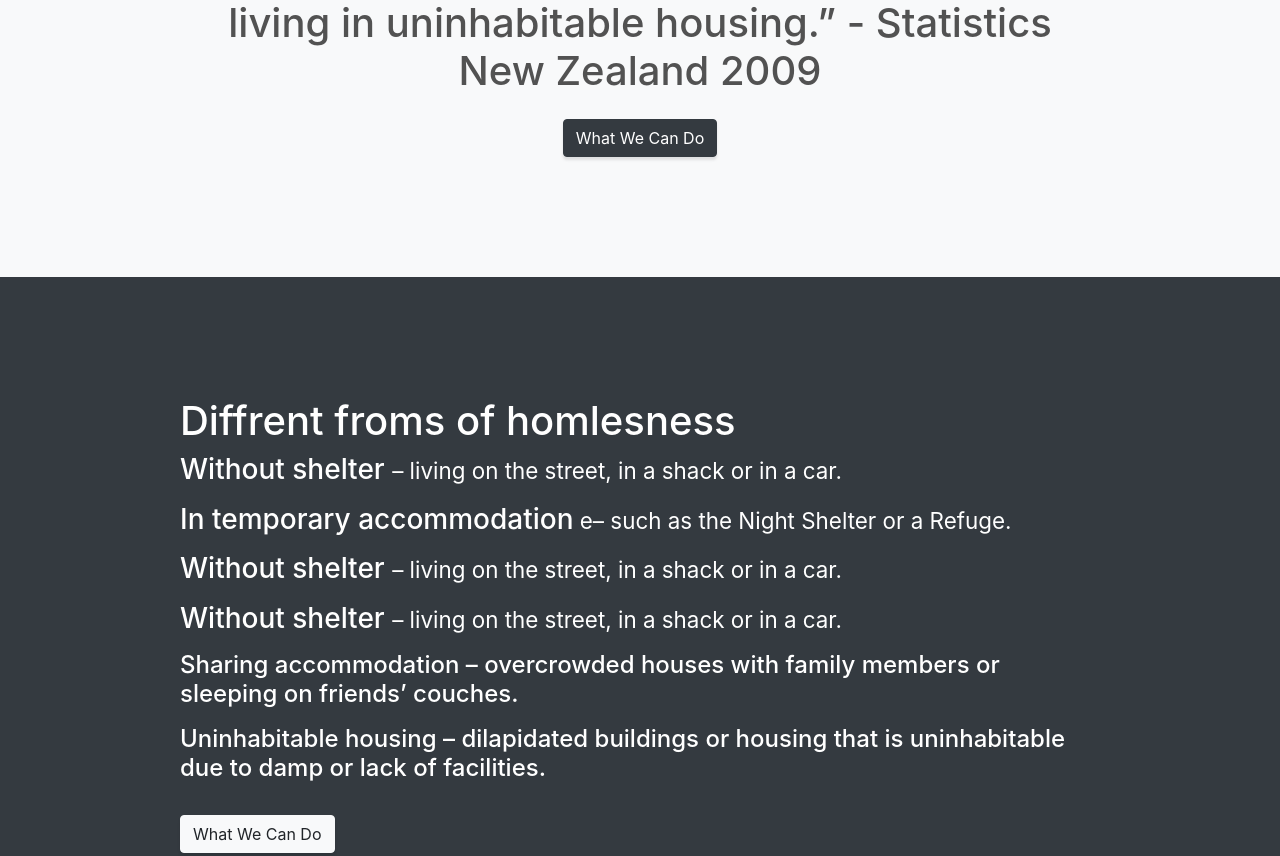
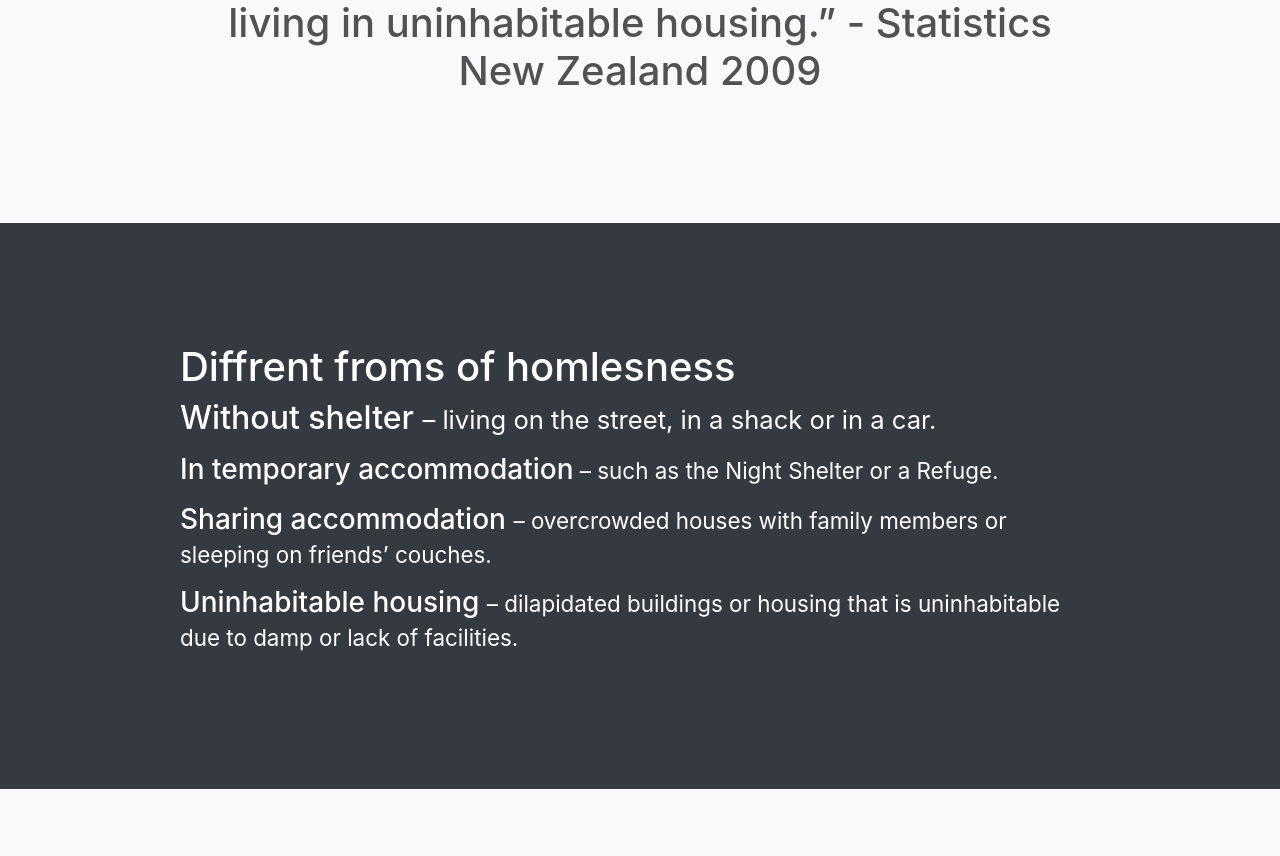
Before and after one commit to 1857/1857.github.io, a website with bundled scripts: page index.html in a window 1280 px wide. Shown: the part 1113-1969 px from the top of the page. Built offline with nearby package versions, Linux system fonts and the light colour scheme.

Commit message:
added new one

```diff
--- a/index.html
+++ b/index.html
@@ -71,7 +71,7 @@
           <div class="col-lg-10 mx-auto">
               <h1 style="color: #525252">"Living situations where people with no other options to acquire safe and secure housing are: without shelter, in temporary accommodation, sharing accommodation with a household or living in uninhabitable housing.” - Statistics New Zealand 2009</h1>
 
-            <a class="btn btn-dark btn-xl js-scroll-trigger mt-3" href="#services">What We Can Do</a>
+
           </div>
         </div>
       </div>
@@ -82,19 +82,11 @@
         <div class="row">
           <div class="col-lg-10 mx-auto">
               <h1 style="color: white">Diffrent froms of homlesness</h1>
-              <h3 class="mb-3" style="color: white">Without shelter <small> – living on the street, in a shack or in a car.</small></h3>
-               <h3 class="mb-3" style="color: white">In temporary accommodation<small> e– such as the Night Shelter or a Refuge.</small></h3>
-                <h3 class="mb-3" style="color: white">Without shelter <small> – living on the street, in a shack or in a car.</small></h3>
-                <h3 class="mb-3" style="color: white">Without shelter <small> – living on the street, in a shack or in a car.</small></h3>
+              <h2 class="mb-3" style="color: white">Without shelter <small> – living on the street, in a shack or in a car.</small></h2>
+               <h3 class="mb-3" style="color: white">In temporary accommodation<small> – such as the Night Shelter or a Refuge.</small></h3>
+                <h3 class="mb-3" style="color: white">Sharing accommodation <small> – overcrowded houses with family members or sleeping on friends’ couches.</small></h3>
+                <h3 class="mb-3" style="color: white">Uninhabitable housing <small> – dilapidated buildings or housing that is uninhabitable due to damp or lack of facilities.</small></h3>
 
-                <h4 class="mb-3" style="color: white">
-                    </h4>
-                <h4 class="mb-3" style="color: white">Sharing accommodation – overcrowded houses with family members or sleeping on friends’ couches.
-                    </h4>
-                <h4 class="mb-3" style="color: white">Uninhabitable housing – dilapidated buildings or housing that is uninhabitable due to damp or lack of facilities.
-                    </h4>
-
-            <a class="btn btn-light btn-xl js-scroll-trigger mt-3" href="#services">What We Can Do</a>
           </div>
         </div>
       </div>
```
